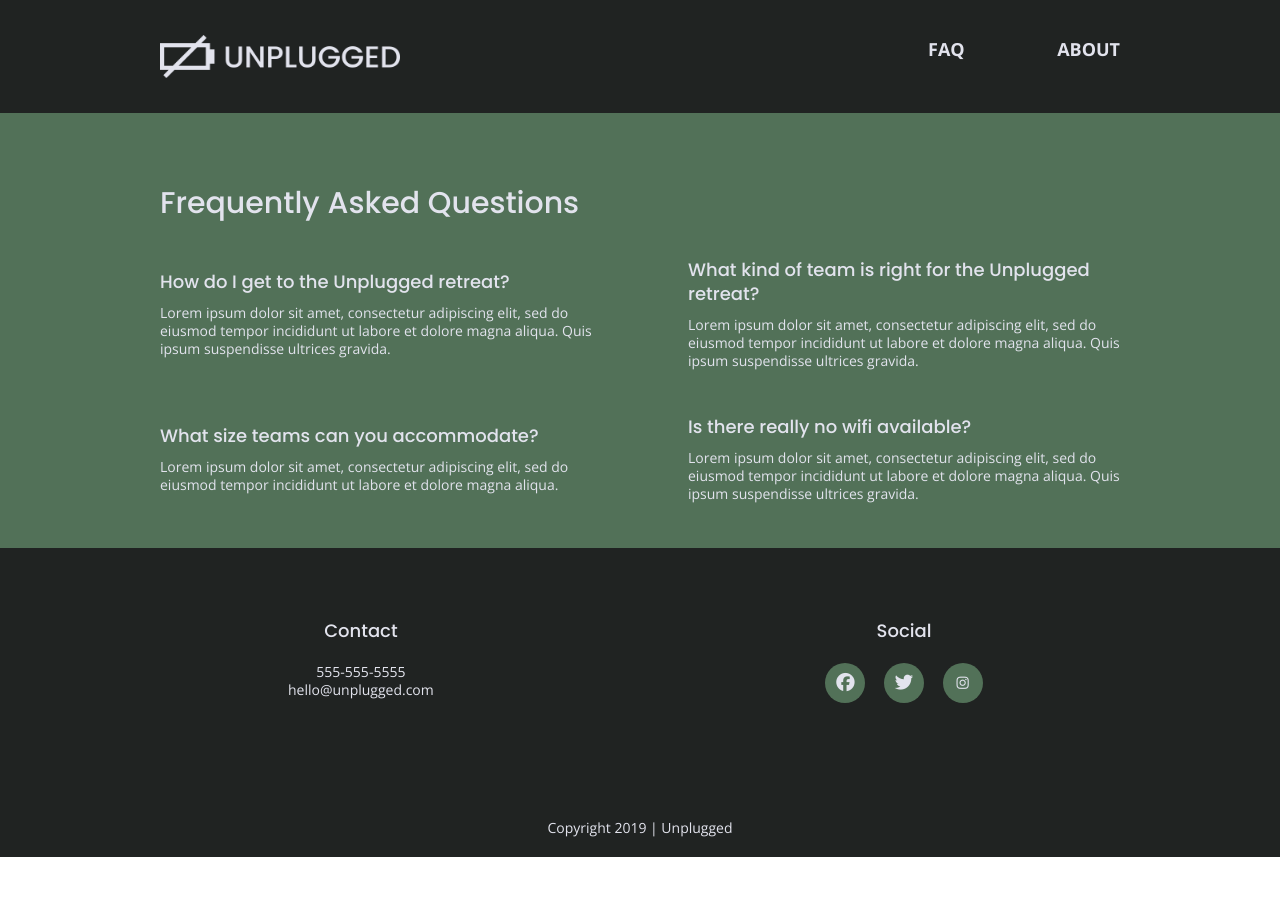
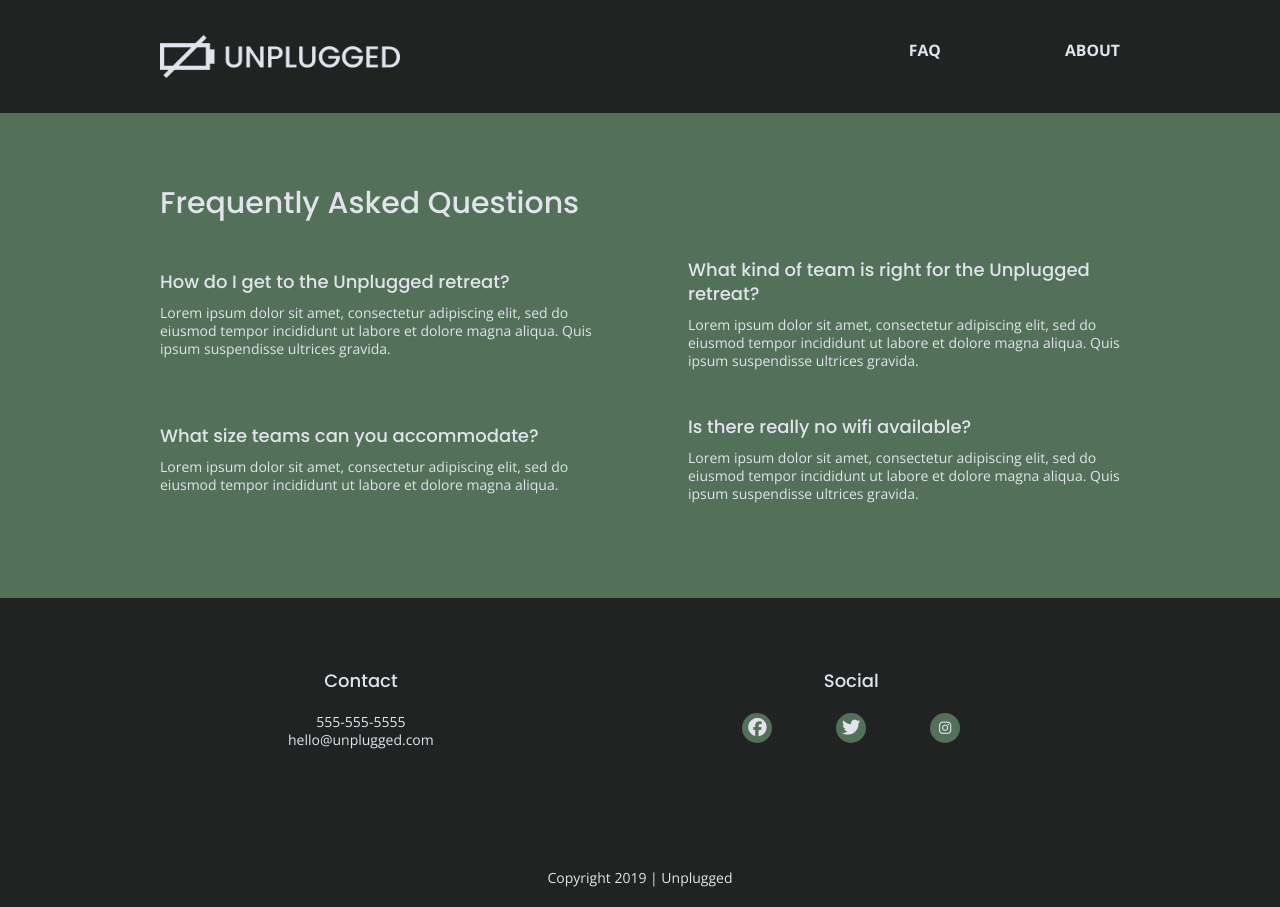
Before and after one commit to mkennedy5280/unplugged-2, a website: page faq/index.html in a window 1280 px wide. Before the commit the page ends 857 px from the top, so only its background shows below. Drawn offline with nearby package versions, Linux system fonts and the light colour scheme.

Commit message:
Finalizes styles on tablet

```diff
--- a/css/main.css
+++ b/css/main.css
@@ -549,11 +549,16 @@ aside p {
   }
 
   header nav {
-    width: 20%;
+    width: 22%;
   }
 
   header nav ul {
     justify-content: space-between;
+    font-size: 1em;
+  }
+
+  header nav ul li a {
+    font-size: .875em;
   }
 
   header figure {
@@ -564,7 +569,6 @@ aside p {
     display: none;
   }
 
-
   /* FOOTER */
   .footer-content {
     display: flex;
@@ -574,6 +578,22 @@ aside p {
   .copyright {
     text-align: center;
   }
+
+  footer .social {
+    flex-basis:  40%;
+  }
+
+  footer .social-icons p {
+    background-color: #527158;
+    border-radius: 50%;
+    width: 30px;
+    height: 30px;
+    display: flex;
+    justify-content: center;
+    align-items: center;
+  }
+
+
 
   /* HOME - HERO AREA */
   .hero-area h1 {
@@ -680,6 +700,11 @@ aside p {
     justify-content: space-between;
   }
 
+  .contact-section h2 {
+    font-size: 2.25em;
+    line-height: 48px;
+  }
+
   /* FAQ */
   .faq h2 {
     width: 100%;
@@ -687,11 +712,13 @@ aside p {
 
   .faq .content-wrapper {
     justify-content: space-between;
+    margin: 50px 0;
   }
 
   .faq-content {
     flex-basis: 45%;
   }
+
 }
 
 /* Desktop styles */
```
